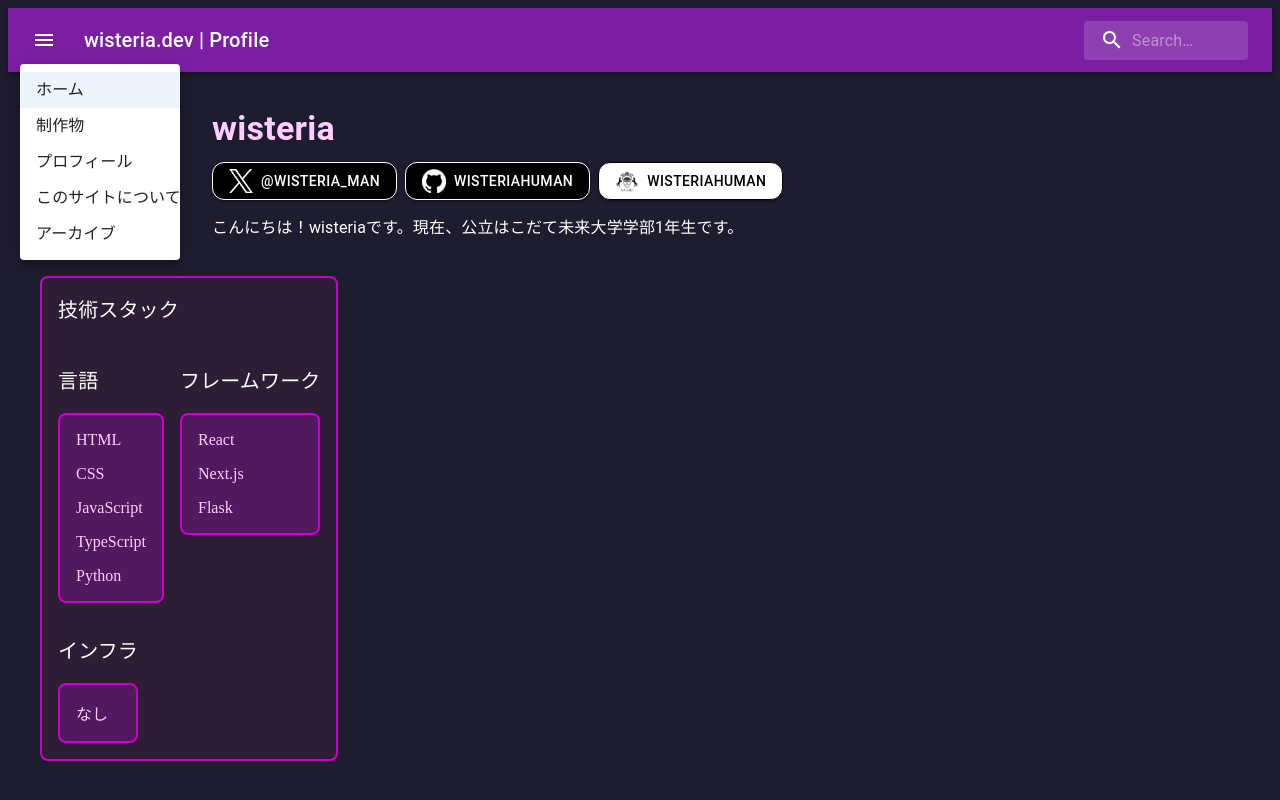
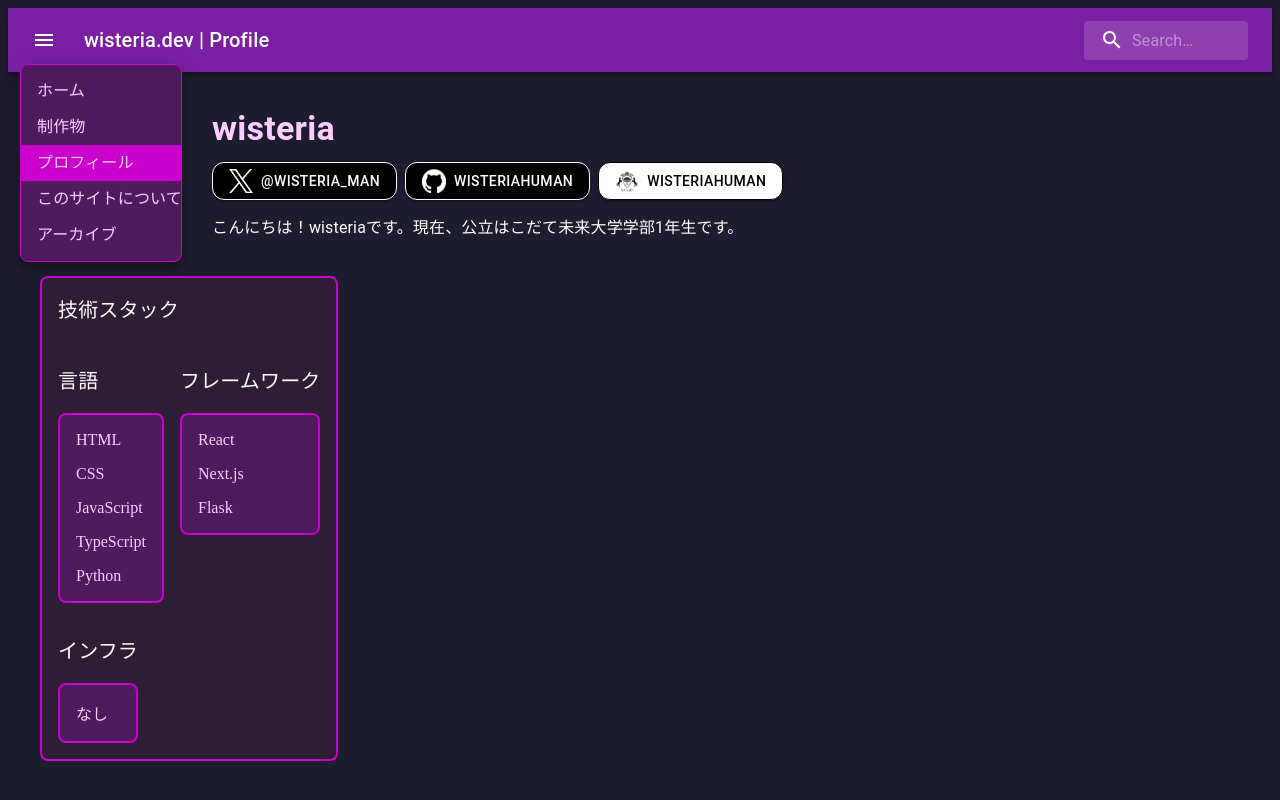
Before and after one commit to wisteriahuman/wisteria-hub, a Next.js app: page /profile in a window 1280 px wide. Both pictures are taken after a click on the button "open drawer". Built offline with nearby package versions, Linux system fonts and the light colour scheme.

Commit message:
fix メニューのselectedの調整

```diff
--- a/src/components/menu/LongMenu.tsx
+++ b/src/components/menu/LongMenu.tsx
@@ -1,7 +1,7 @@
 import * as React from "react";
 import Menu from "@mui/material/Menu";
 import MenuItem from "@mui/material/MenuItem";
-import { useRouter } from "next/navigation"
+import { useRouter, usePathname } from "next/navigation"
 
 interface LongMenuProps {
     anchorEl: HTMLElement | null;
@@ -11,16 +11,17 @@ interface LongMenuProps {
 
 const options: { [key: string]: string } = {
     "ホーム": "/",
-    "制作物": "projects",
-    "プロフィール": "profile",
-    "このサイトについて": "about",
-    "アーカイブ": "archive",
+    "制作物": "/projects",
+    "プロフィール": "/profile",
+    "このサイトについて": "/about",
+    "アーカイブ": "/archive",
 };
 
 const ITEM_HEIGHT = 48;
 
 const LongMenu: React.FC<LongMenuProps> = ({ anchorEl, open, onClose }) => {
     const router = useRouter();
+    const pathname = usePathname();
 
     const handleMenuItemClick = (path: string) => {
         router.push(path);
@@ -41,6 +42,10 @@ const LongMenu: React.FC<LongMenuProps> = ({ anchorEl, open, onClose }) => {
                     style: {
                         maxHeight: ITEM_HEIGHT * 4.5,
                         width: "20ch",
+                        color: "#ffcdff",
+                        backgroundColor: "#501a5e",
+                        border: "1px solid #cc00cc",
+                        borderRadius: "8px",
                     },
                 },
             }}
@@ -48,8 +53,14 @@ const LongMenu: React.FC<LongMenuProps> = ({ anchorEl, open, onClose }) => {
             {Object.entries(options).map(([option, path]) => (
                 <MenuItem
                     key={option}
-                    selected={path === "/"}
+                    selected={path === pathname}
                     onClick={() => handleMenuItemClick(path)}
+                    sx={{
+                        "&.Mui-selected" : {
+                            color: "#ffcdff !important",
+                            backgroundColor: "#cc00cc !important",
+                        }
+                    }}
                 >
                     {option}
                 </MenuItem>
```
